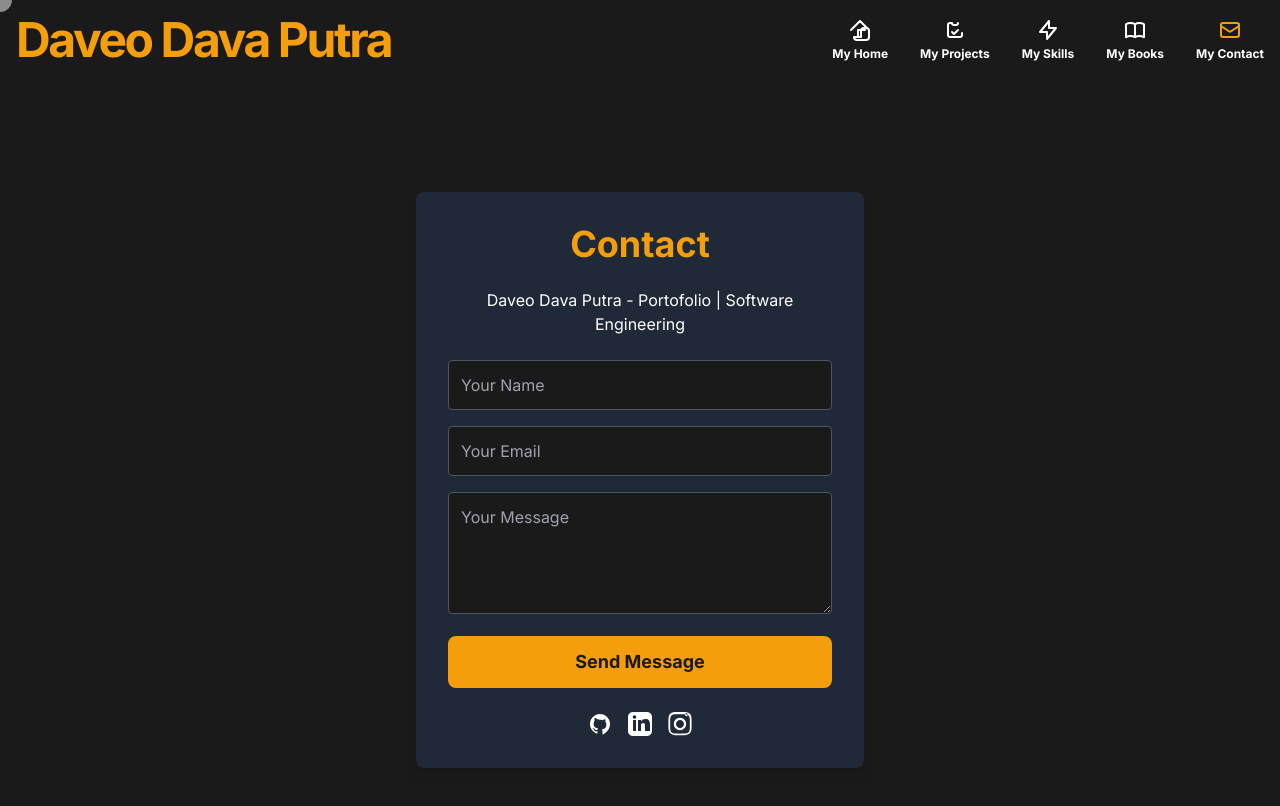
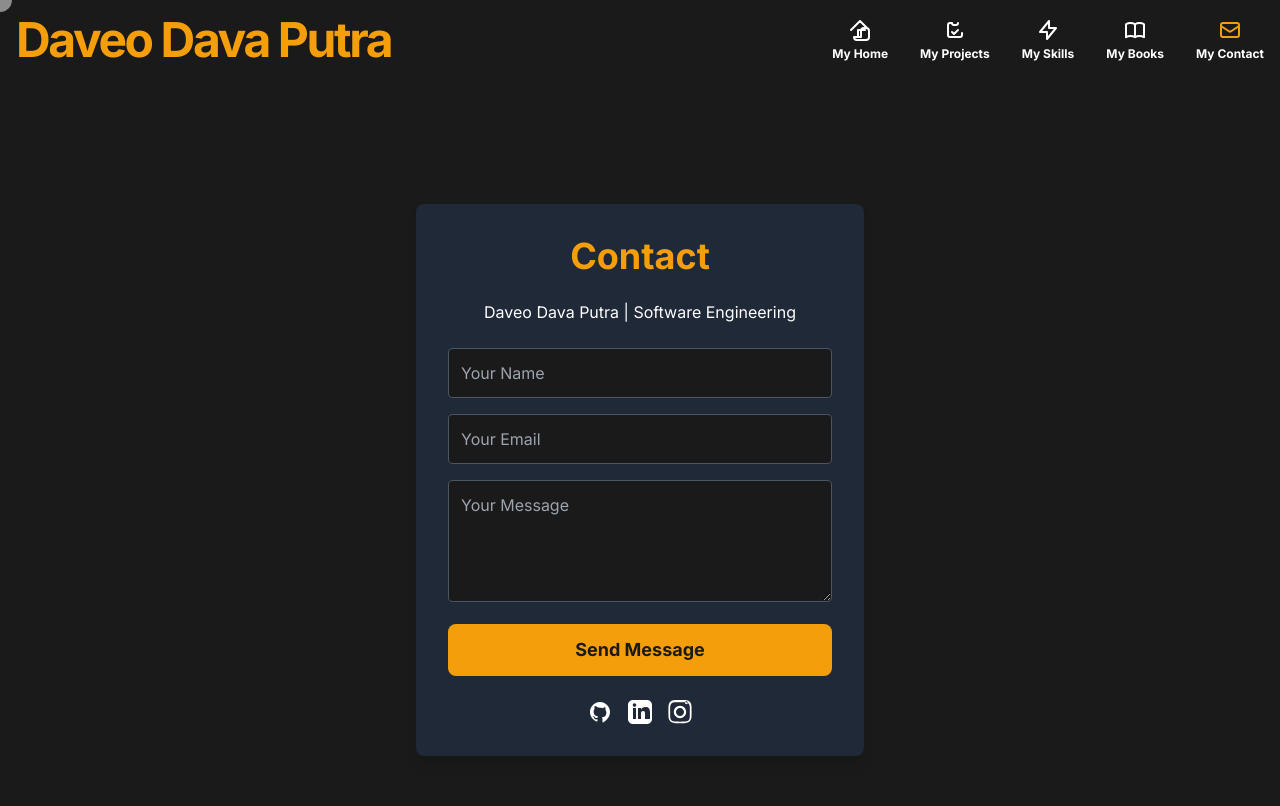
Before and after one commit to Dave-Codder/portofolio, a Next.js app: page /contact in a window 1280 px wide. Shown: the top 806 px of the page. Built offline with nearby package versions, Linux system fonts and the light colour scheme.

Commit message:
Initial commit

```diff
--- a/app/contact/page.js
+++ b/app/contact/page.js
@@ -40,7 +40,7 @@ export default function Contact() {
     >
       <div className="bg-gray-800 p-6 md:p-8 rounded-lg shadow-lg max-w-md w-full text-center">
         <h1 className="text-3xl md:text-4xl font-bold text-secondary mb-6">Contact</h1>
-        <p className="text-text mb-6 text-sm md:text-base">Daveo Dava Putra - Portofolio | Software Engineering</p>
+        <p className="text-text mb-6 text-sm md:text-base">Daveo Dava Putra | Software Engineering</p>
         <form onSubmit={handleSubmit} className="space-y-4">
           <input
             type="text"
```
